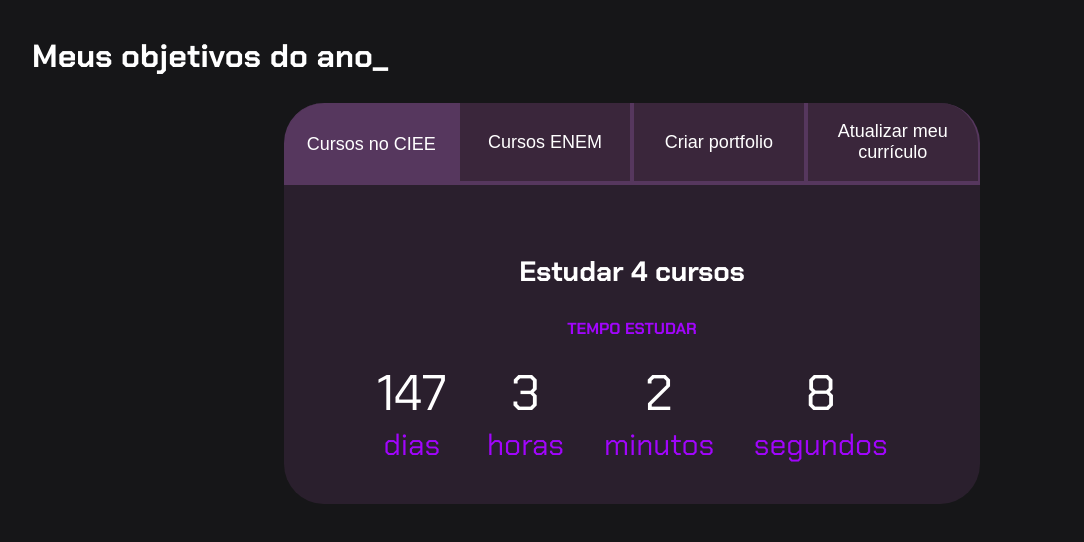
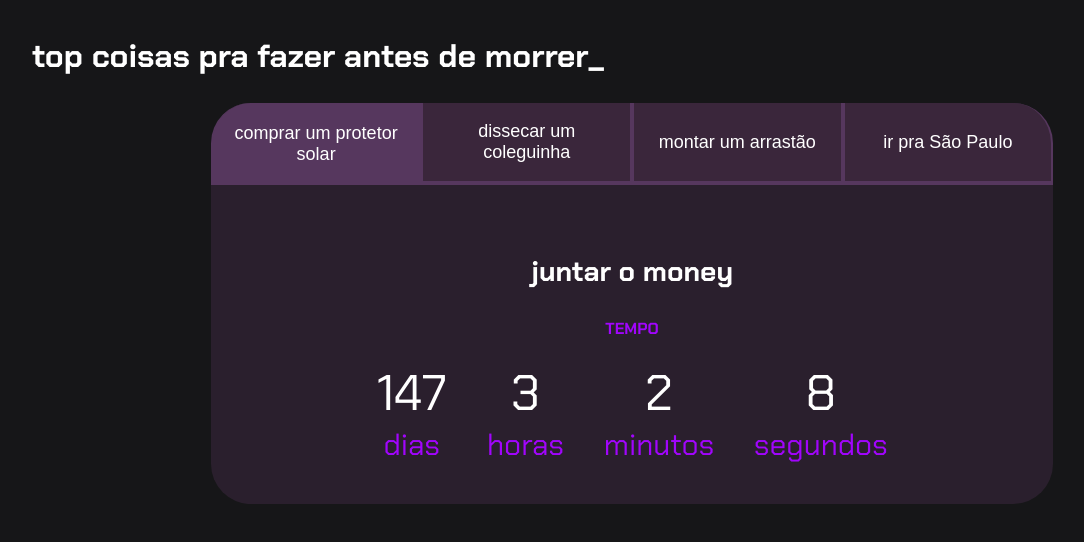
Before and after one commit to djuila/escola, a plain HTML site: page index.html in a window 1280 px wide. Shown: the whole page, without its empty margins (8-1092 px from the left). Drawn offline with Linux system fonts and the light colour scheme.

Commit message:
Update index.html

```diff
--- a/index.html
+++ b/index.html
@@ -10,18 +10,18 @@
 
 <body>
     <section class="conteudo-principal">
-        <h2 class="titulo-principal">Meus objetivos do ano<span>_</span></h2>
+        <h2 class="titulo-principal">top coisas pra fazer antes de morrer<span>_</span></h2>
         <div class="conteudo">
             <div class="botoes">
-                <button class="botao ativo">Cursos no CIEE</button>
-                <button class="botao">Cursos ENEM</button>
-                <button class="botao">Criar portfolio </button>
-                <button class="botao">Atualizar meu currículo</button>
+                <button class="botao ativo">comprar um protetor solar</button>
+                <button class="botao">dissecar um coleguinha</button>
+                <button class="botao">montar um arrastão </button>
+                <button class="botao">ir pra São Paulo</button>
             </div>
             <div class="abas-textos">
                 <div class="aba-conteudo ativo">
-                    <h3 class="aba-conteudo-titulo-principal">Estudar 4 cursos</h3>
-                    <h4 class="aba-conteudo-titulo-secundario">Tempo estudar</h4>
+                    <h3 class="aba-conteudo-titulo-principal">juntar o money</h3>
+                    <h4 class="aba-conteudo-titulo-secundario">Tempo</h4>
                     <div class="contador">
                         <div class="contador-digito">
                             <p class="contador-digito-numero" id="dias0">7</p>
@@ -42,8 +42,8 @@
                     </div>
                 </div>
                 <div class="aba-conteudo">
-                    <h3 class="aba-conteudo-titulo-principal">Estdar para o ENEM</h3>
-                    <h4 class="aba-conteudo-titulo-secundario">Tempo para estudar sobre os centeúdos</h4>
+                    <h3 class="aba-conteudo-titulo-principal">sequestrar o Allan</h3>
+                    <h4 class="aba-conteudo-titulo-secundario">Tempo</h4>
                     <div class="contador">
                         <div class="contador-digito">
                             <p class="contador-digito-numero" id="dias1">7</p>
@@ -64,8 +64,8 @@
                     </div>
                 </div>
                 <div class="aba-conteudo">
-                    <h3 class="aba-conteudo-titulo-principal">Criar um portfolio com os meus 3 melhores projetos</h3>
-                    <h4 class="aba-conteudo-titulo-secundario">Tempo para completar o objetivo</h4>
+                    <h3 class="aba-conteudo-titulo-principal">recrutar pessoas</h3>
+                    <h4 class="aba-conteudo-titulo-secundario">Tempo</h4>
                     <div class="contador">
                         <div class="contador-digito">
                             <p class="contador-digito-numero" id="dias2">7</p>
@@ -87,8 +87,8 @@
                 </div>
 
                 <div class="aba-conteudo">
-                    <h3 class="aba-conteudo-titulo-principal">Atualizar meu currículo com os certificados</h3>
-                    <h4 class="aba-conteudo-titulo-secundario">Tempo restante</h4>
+                    <h3 class="aba-conteudo-titulo-principal">clonar um cartão pra comprar a passagem</h3>
+                    <h4 class="aba-conteudo-titulo-secundario">Tempo</h4>
                     <div class="contador">
                         <div class="contador-digito">
                             <p class="contador-digito-numero" id="dias3">7</p>
```
